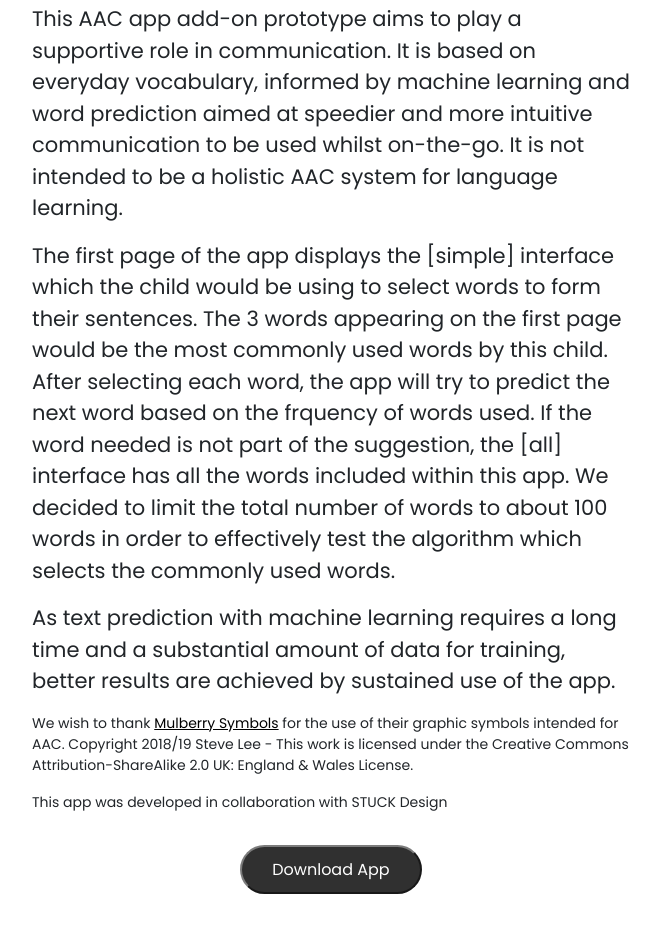
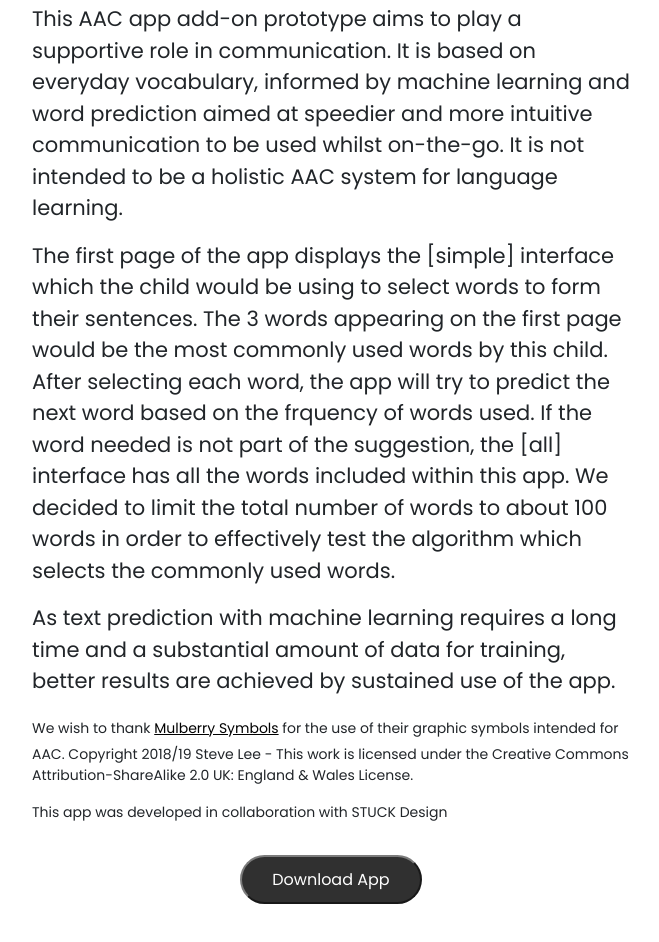
Before and after one commit to makingdo/makingdo.github.io, a plain HTML site: page acc-add-on.html in a window 1280 px wide. Shown: the part 607-1549 px from the top of the page, without its empty margins (325-984 px from the left). Drawn offline with nearby package versions, Linux system fonts and the light colour scheme.

Commit message:
update line height on links

```diff
--- a/style/style.css
+++ b/style/style.css
@@ -77,7 +77,7 @@
   .content .visible-link{
     display: inline-block;
     text-decoration: underline;
-    line-height: 0px;
+    line-height: 31.5px;
   }
 
   .content .link-reset:hover {
```
